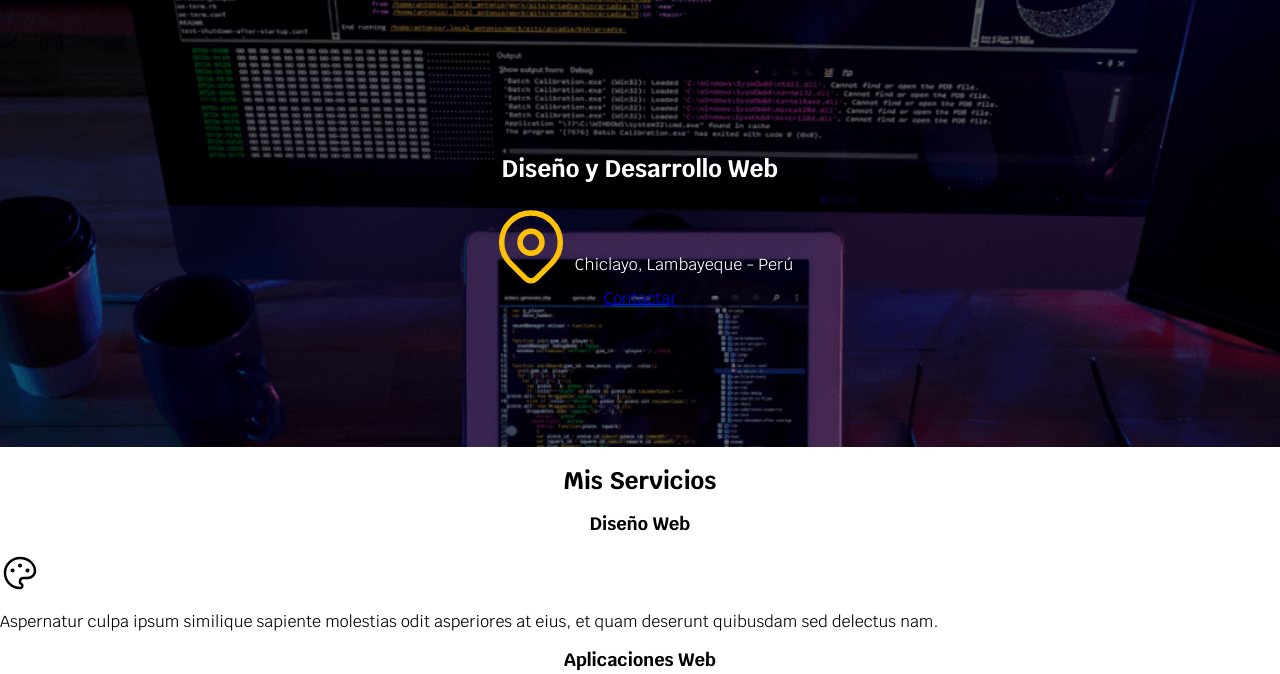
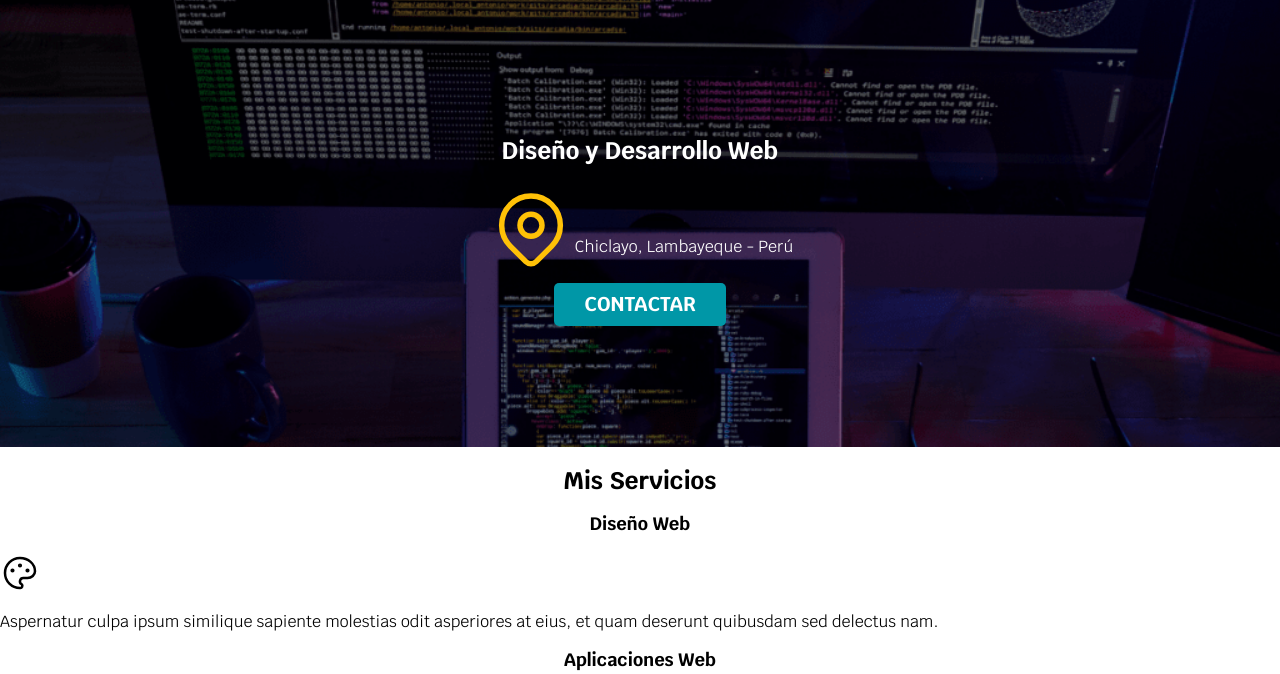
Before and after one commit to David-Gonzales/freelancer, a plain HTML site: page index.html in a window 1280 px wide. Shown: the part 126-800 px from the top of the page. Drawn offline with Linux system fonts and the light colour scheme.

Commit message:
Botón CSS

```diff
--- a/css/styles.css
+++ b/css/styles.css
@@ -41,6 +41,26 @@ h1, h2, h3 {
 .contenedor {
     max-width: 120rem;
     margin: 0 auto;
+}
+
+.boton {
+    background-color: var(--secundario);
+    color: var(--blanco);
+    padding: 1rem 3rem;
+    margin-top: 1rem;
+    font-size: 2rem;
+    text-decoration: none;
+    text-transform: uppercase;
+    font-weight: 700;
+    border-radius: .5rem;
+    width: 90%;
+    text-align: center;
+}
+
+@media (min-width: 768px) {
+    .boton {
+        width: auto;
+    }
 }
 
 .nav-bg {
--- a/index.html
+++ b/index.html
@@ -41,7 +41,7 @@
                 </svg>
                 <p>Chiclayo, Lambayeque - Perú</p>
             </div>
-            <a href="#">Contactar</a>
+            <a class="boton" href="#">Contactar</a>
         </div>
 
     </section>
```
